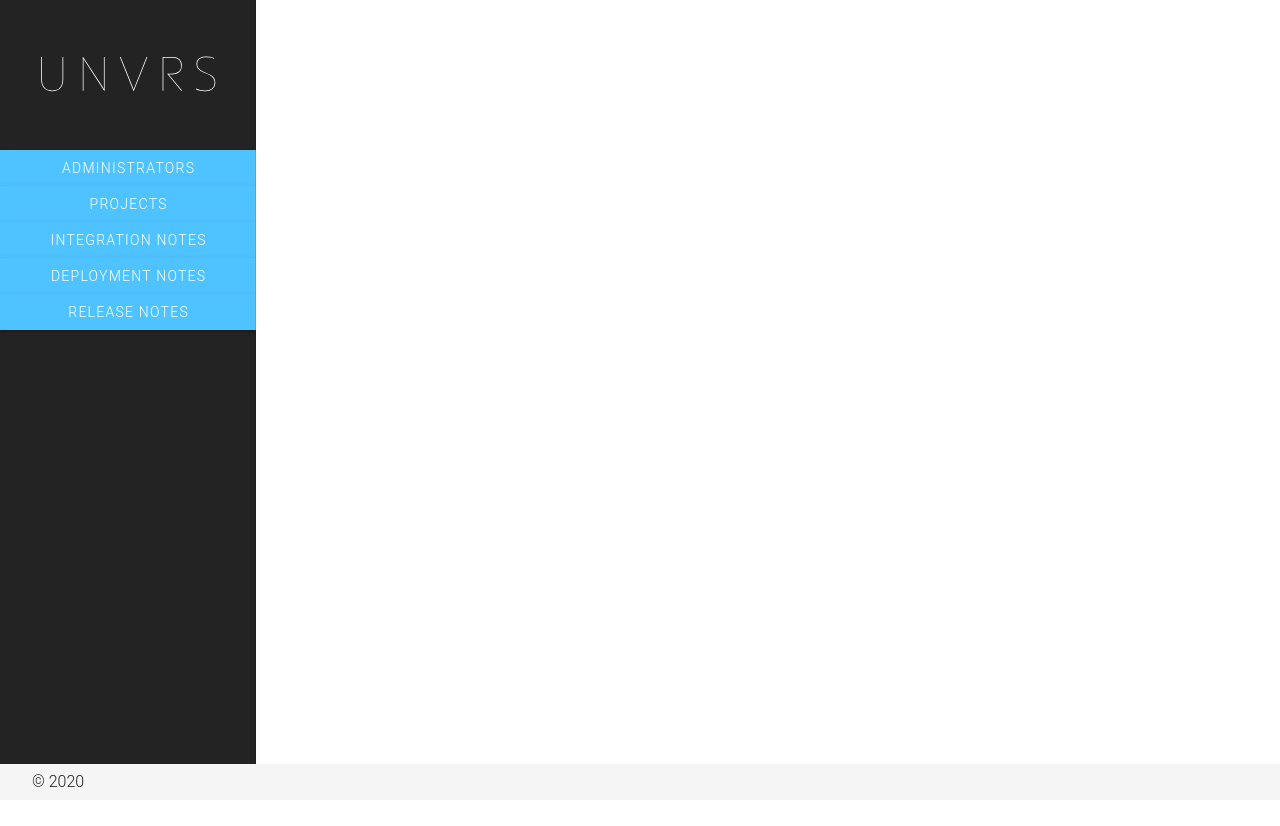
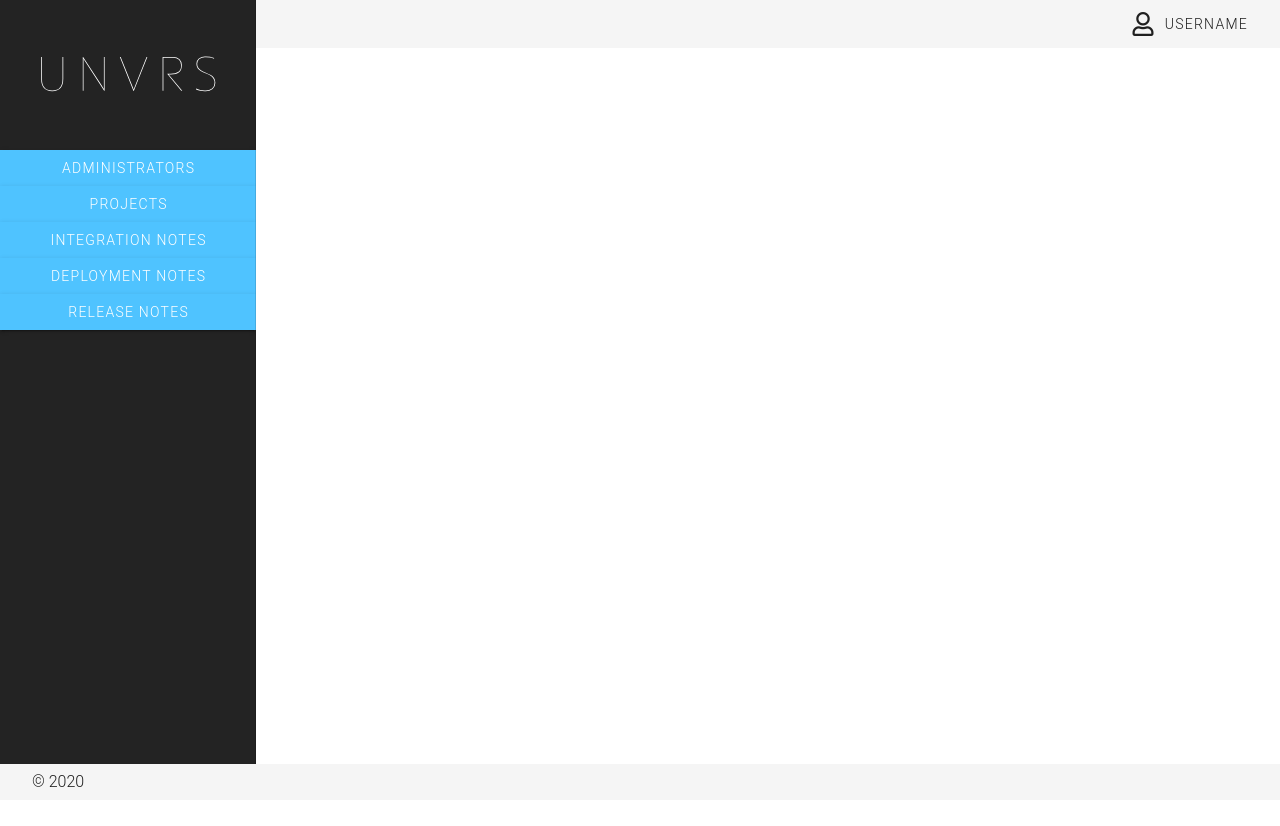
Before and after one commit to davidtodorov/univers, a Vue app: page / in a window 1280 px wide. Shown: the top 826 px of the page. Built offline with nearby package versions, Linux system fonts and the light colour scheme; a web font is replaced by a local one.

Commit message:
added app header

```diff
--- a/package.json
+++ b/package.json
@@ -13,14 +13,16 @@
     "vuetify": "^2.2.11"
   },
   "devDependencies": {
+    "@fortawesome/fontawesome-free": "^5.13.0",
     "@vue/cli-plugin-babel": "~4.2.0",
     "@vue/cli-plugin-eslint": "~4.2.0",
     "@vue/cli-service": "~4.2.0",
     "babel-eslint": "^10.0.3",
     "eslint": "^6.7.2",
     "eslint-plugin-vue": "^6.1.2",
+    "node-sass": "^4.13.1",
     "sass": "^1.19.0",
-    "sass-loader": "^8.0.0",
+    "sass-loader": "^8.0.2",
     "vue-cli-plugin-vuetify": "~2.0.5",
     "vue-template-compiler": "^2.6.11",
     "vuetify-loader": "^1.3.0"
--- a/src/App.vue
+++ b/src/App.vue
@@ -1,27 +1,30 @@
 <template>
   <v-app>
     <AppNavigation></AppNavigation>
+    <AppHeader></AppHeader>
     <v-content>
-      <HelloWorld/>
+      <HelloWorld />
     </v-content>
   </v-app>
 </template>
 
 <script>
-import HelloWorld from './components/HelloWorld';
-import AppNavigation from './components/core/Navigation'
+import HelloWorld from "./components/HelloWorld";
+import AppNavigation from "./components/core/Navigation";
+import AppHeader from "./components/core/Header";
 
 export default {
-  name: 'App',
+  name: "App",
 
   components: {
     HelloWorld,
-    AppNavigation
+    AppNavigation,
+    AppHeader
   },
 
   data: () => ({
     //
-  }),
+  })
 };
 </script>
 
--- a/src/components/HelloWorld.vue
+++ b/src/components/HelloWorld.vue
@@ -1,16 +1,8 @@
 <template>
   <v-app id="sandbox">
+    <v-content></v-content>
 
-
-
-    <v-content>
-
-    </v-content>
-
-    <v-footer
-      :inset="footer.inset"
-      app
-    >
+    <v-footer :inset="footer.inset" app>
       <span class="px-4">&copy; {{ new Date().getFullYear() }}</span>
     </v-footer>
   </v-app>
@@ -19,17 +11,17 @@
 <script>
 export default {
   data: () => ({
-      drawers: ['Default (no property)', 'Permanent', 'Temporary'],
+    drawers: ["Default (no property)", "Permanent", "Temporary"],
     primaryDrawer: {
       model: null,
-        type: 'default (no property)',
+      type: "default (no property)",
       clipped: false,
       floating: false,
-        mini: false,
+      mini: false
     },
     footer: {
-        inset: false,
-      },
-    }),
+      inset: false
     }
+  })
+};
 </script>
--- /dev/null
+++ b/src/components/core/Header.vue
@@ -0,0 +1,33 @@
+<template>
+  <v-app-bar app dense flat class="appBar">
+    <v-spacer></v-spacer>
+    <v-menu offset-y>
+      <template v-slot:activator="{ on }">
+        <v-btn tile depressed v-on="on">
+          <v-icon>far fa-user</v-icon>
+          <div id="username">Username</div>
+        </v-btn>
+      </template>
+      <v-list>
+        <v-list-item>
+          <v-list-item-title>Edit Profile</v-list-item-title>
+        </v-list-item>
+        <v-list-item>
+          <v-list-item-title>Logout</v-list-item-title>
+        </v-list-item>
+      </v-list>
+    </v-menu>
+  </v-app-bar>
+</template>
+
+<script>
+export default {
+  name: "AppHeader"
+};
+</script>
+
+<style>
+#username {
+  margin-left: 10px;
+}
+</style>
--- a/src/components/core/Navigation.vue
+++ b/src/components/core/Navigation.vue
@@ -1,11 +1,7 @@
 <template>
   <div>
-  <v-navigation-drawer
-      app
-      overflow
-      color="#232323"
-  >
-    <img alt="Vue logo" src="../.././../public/unvrsLogo.svg">
+    <v-navigation-drawer app overflow color="#232323">
+      <img alt="Vue logo" src="../.././../public/unvrsLogo.svg" />
 
       <v-btn tile block color="#4fc3ff" class="white--text">Administrators</v-btn>
       <v-btn tile block color="#4fc3ff" class="white--text">Projects</v-btn>
@@ -13,16 +9,14 @@
       <v-btn tile block color="#4fc3ff" class="white--text">Deployment notes</v-btn>
       <v-btn tile block color="#4fc3ff" class="white--text">Release notes</v-btn>
     </v-navigation-drawer>
-
-
   </div>
 </template>
 
 <script>
 export default {
-  name: 'AppNavigation',
+  name: "AppNavigation",
   data: () => {
-    return {}
+    return {};
   }
-}
+};
 </script>
--- a/src/plugins/vuetify.js
+++ b/src/plugins/vuetify.js
@@ -1,7 +1,11 @@
+import '@fortawesome/fontawesome-free/css/all.css'
 import Vue from 'vue';
 import Vuetify from 'vuetify/lib';
 
 Vue.use(Vuetify);
 
 export default new Vuetify({
+  icons: {
+    iconfont: 'fa',
+  }
 });
```
Also changed, not shown: 1 other file (tests, documents, lock files or other folders). Lines whose indentation alone changed are shown as unchanged.
